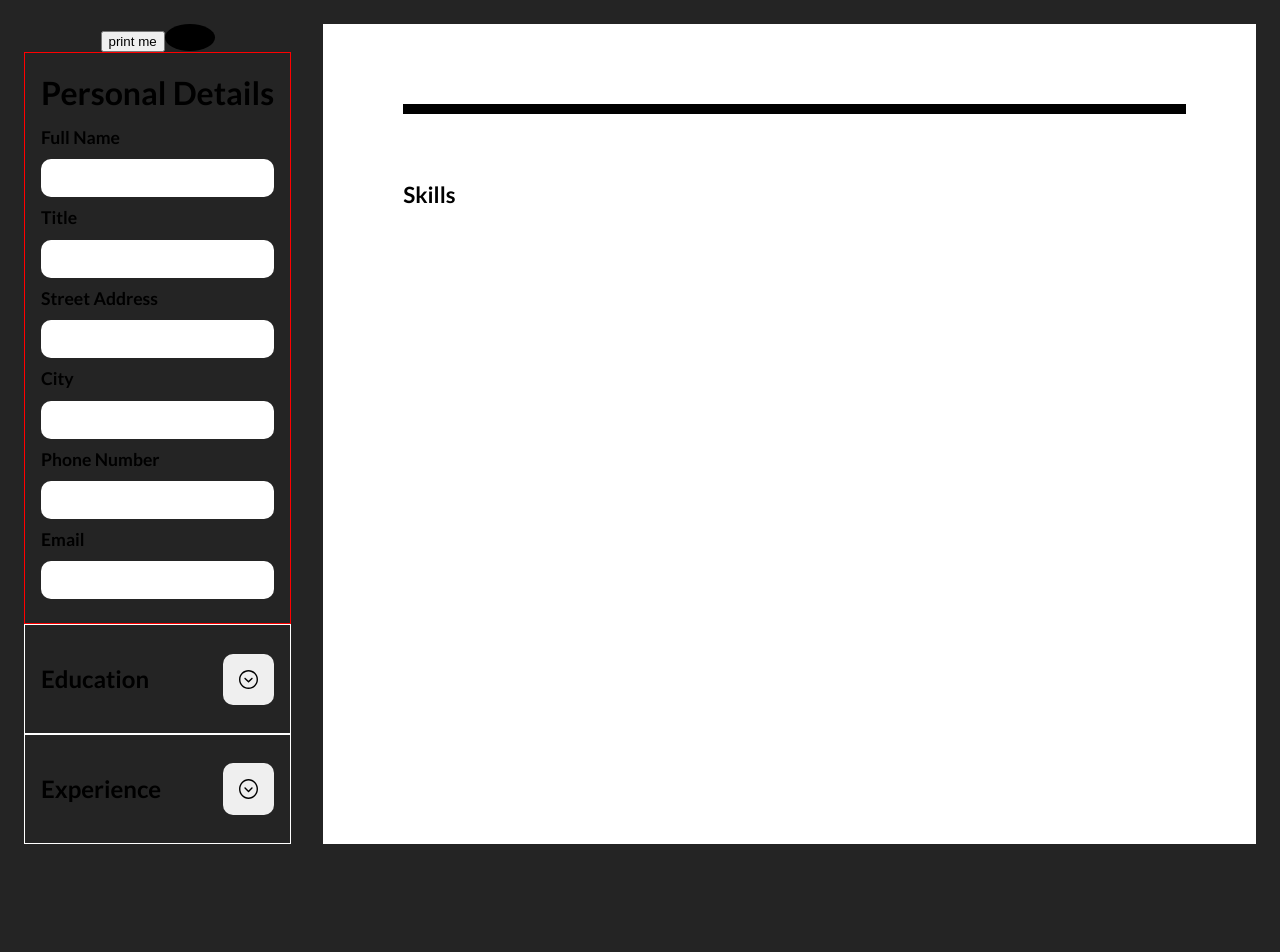
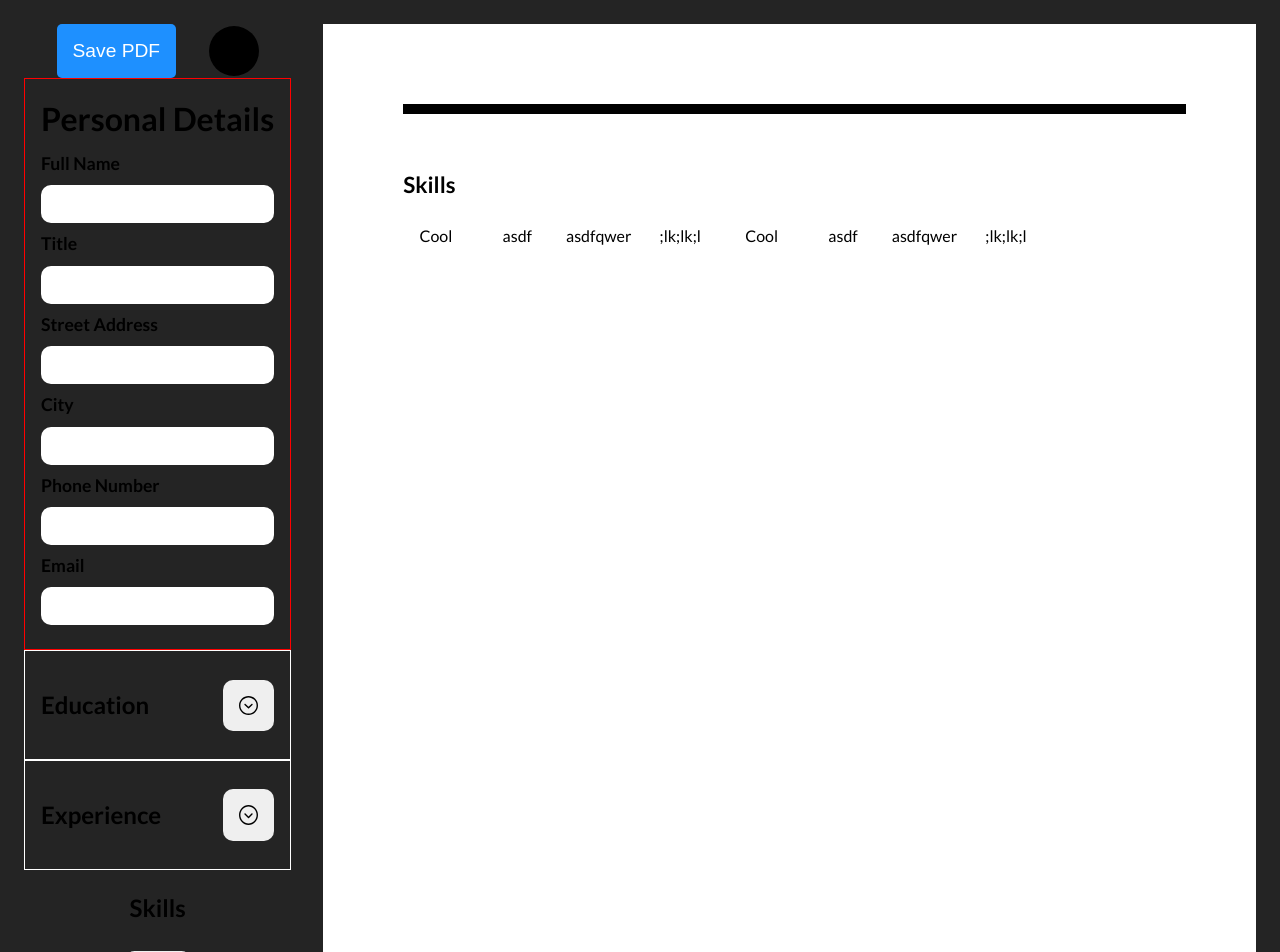
Before and after one commit to rzho17/react-cv-app, a React (Vite) app: page / in a window 1280 px wide. Shown: the top 952 px of the page. Before the commit the page ends 868 px from the top, so only its background shows below. Built offline with nearby package versions, Linux system fonts and the light colour scheme.

Commit message:
Added form to take in skill data

```diff
--- a/src/App.jsx
+++ b/src/App.jsx
@@ -96,8 +96,19 @@ function App() {
   }
 
   function handleEducation(evt, condition) {
-    const setFunc = condition ? setEducationData : setExperienceData;
+    // const setFunc = condition ? setEducationData : setExperienceData;
     console.log(experienceData);
+
+    let setFunc;
+
+    if (condition === true) {
+      setFunc = setEducationData;
+    } else if (condition === false) {
+      setFunc = setExperienceData;
+    } else {
+      setFunc = setSkills;
+    }
+
     setFunc((prevData) => {
       const lastIndex = prevData.length - 1;
 
@@ -146,9 +157,15 @@ function App() {
     // });
   }
 
-  function deleteItem(obj, condition) {
+  function deleteItem(obj, condition, deleteSkill) {
     console.log(obj);
     const setFunc = condition ? setEducationData : setExperienceData;
+
+    if (deleteSkill === "delete") {
+      setSkills((prevData) => {
+        return prevData.filter((item) => item.id !== obj[0].id);
+      });
+    }
     setFunc((prevData) => {
       return prevData.filter((item) => item.id !== obj[0].id);
     });
@@ -156,7 +173,17 @@ function App() {
 
   function addEducation(condition) {
     console.log(`hre is the condition ${condition}`);
-    const setFunc = condition ? setEducationData : setExperienceData;
+    // const setFunc = condition ? setEducationData : setExperienceData;
+    let setFunc;
+
+    if (condition === true) {
+      setFunc = setEducationData;
+    } else if (condition === false) {
+      setFunc = setExperienceData;
+    } else {
+      setFunc = setSkills;
+    }
+
     const test = {
       date: "",
       location: "",
@@ -164,6 +191,7 @@ function App() {
       title: "",
       id: nanoid(),
       info: "",
+      skill: "",
     };
     setFunc((prevData) => {
       return [...prevData, test];
@@ -215,15 +243,18 @@ function App() {
     window.print(cvForm);
   }
 
+  const [skillData, setSkills] = useState([]);
+
   return (
     <main>
       <div className="sidebar">
+        <div className="sideButtons">
           <input
             className="printButton"
             type="button"
             name=""
             id=""
-          value={"print me"}
+            value={"Save PDF"}
             onClick={printWindow}
           />
           <input
@@ -233,6 +264,7 @@ function App() {
             onChange={(evt) => updateColor(evt)}
             value={color.color}
           />
+        </div>
         <Form
           formData={personalFormData}
           handleChange={handleChange}
@@ -248,6 +280,7 @@ function App() {
           setOldExperience={setOldExperience}
           educationCondition={educationCondition}
           experienceCondition={experienceCondition}
+          skillData={skillData}
         />
       </div>
 
--- a/src/components/Cv.jsx
+++ b/src/components/Cv.jsx
@@ -41,6 +41,18 @@ export default function Cv({
         // console.log(data);
         return <Experience key={nanoid()} educationData={data} />;
       })}
+
+      <h3>Skills</h3>
+      <div className="cv--skills">
+        <div className="skill">Cool</div>
+        <div className="skill">asdf</div>
+        <div className="skill">asdfqwer</div>
+        <div className="skill">;lk;lk;l</div>
+        <div className="skill">Cool</div>
+        <div className="skill">asdf</div>
+        <div className="skill">asdfqwer</div>
+        <div className="skill">;lk;lk;l</div>
+      </div>
       {/* <Experience cvTitle={"Education"} educationData={educationData} /> */}
       {/* <Experience
         cvTitle={"Professional Experience"}
@@ -93,7 +105,6 @@ export default function Cv({
           </p>
         </div>
       </div> */}
-      <h3 className="cv--description--title">Skills</h3>
     </div>
   );
 }
--- a/src/components/Form.jsx
+++ b/src/components/Form.jsx
@@ -3,6 +3,7 @@ import HeaderForm from "./HeaderForm";
 import EducationForm from "./EducationForm";
 import Button from "./Button";
 import EducationContainer from "./EducationContainer";
+import SkillContainer from "./SkillContainer";
 
 export default function Form({
   formData,
@@ -19,6 +20,7 @@ export default function Form({
   setOldExperience,
   educationCondition,
   experienceCondition,
+  skillData,
 }) {
   return (
     <div className="form--container">
@@ -52,6 +54,12 @@ export default function Form({
         setCondition={experienceCondition}
       />
 
+      <SkillContainer
+        skillData={skillData}
+        addSkill={addEducation}
+        handleSkill={handleEducation}
+      />
+
       {/* <Button text={"asdfasd"} /> */}
     </div>
   );
--- /dev/null
+++ b/src/components/SkillContainer.jsx
@@ -0,0 +1,47 @@
+import { useState } from "react";
+import Button from "./Button";
+export default function SkillContainer({ skillData, addSkill, handleSkill }) {
+  function test() {
+    console.log("i work in the skillsContainer!");
+    setShowDisplay(!showDisplay);
+    addSkill();
+    console.log(skillData);
+  }
+
+  function save() {
+    setShowDisplay(!showDisplay);
+    console.log(skillData);
+  }
+  const [showDisplay, setShowDisplay] = useState(false);
+  //add the data
+  //delete the data
+  return (
+    <div className="skillContainer">
+      <h2>Skills</h2>
+      <form action="">
+        {showDisplay && (
+          <div>
+            <label htmlFor="skill">Add a skill</label>
+            <input
+              id="skill"
+              type="text"
+              name="skill"
+              onChange={(evt) => handleSkill(evt, "skill")}
+              value={skillData.skill}
+
+              //   onChange={(evt) => handleEducation(evt, setCondition)}
+              //   value={educationData.date}
+            />
+          </div>
+        )}
+      </form>
+
+      {showDisplay === false && (
+        <Button func={test} text={"Add Skill"} name={"saveSkill"} />
+      )}
+      {showDisplay && (
+        <Button func={save} text={"Save Skill"} name={"saveSkill"} />
+      )}
+    </div>
+  );
+}
--- a/src/styles/App.css
+++ b/src/styles/App.css
@@ -37,10 +37,10 @@ main {
 input[type="color"] {
   border: none;
   border-radius: 50%;
-  max-width: 5rem;
-  max-height: 5rem;
-  outline: none;
+  width: 50px;
+  height: 50px;
 
+  box-shadow: 0px 7px 200px -47px rgba(0, 0, 0, 0.75);
   /* background-color: transparent; */
 }
 
@@ -48,3 +48,18 @@ input[type="color"] {
   border-color: transparent;
   border-radius: 50%;
 }
+
+.printButton {
+  font-size: 1.2rem;
+  padding: 1rem;
+  border: none;
+  border-radius: 5px;
+  color: white;
+  background-color: DodgerBlue;
+}
+
+.sideButtons {
+  display: flex;
+  justify-content: space-evenly;
+  align-items: center;
+}
--- a/src/styles/Cv.css
+++ b/src/styles/Cv.css
@@ -22,3 +22,9 @@ h3 {
   font-size: 1.4rem;
   /* color: red; */
 }
+
+.cv--skills {
+  display: grid;
+  grid-template-columns: repeat(8, 1fr);
+  column-gap: 1rem;
+}
```
Lines whose indentation alone changed are shown as unchanged.
